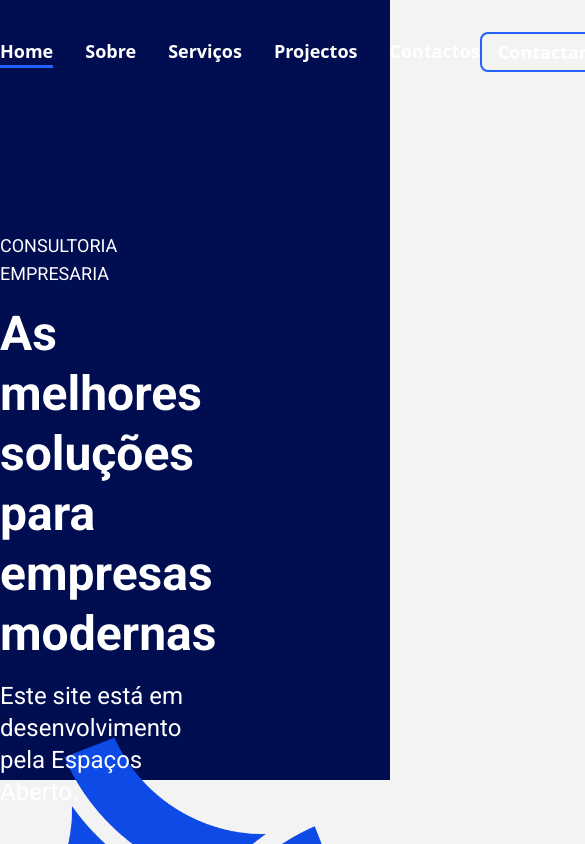
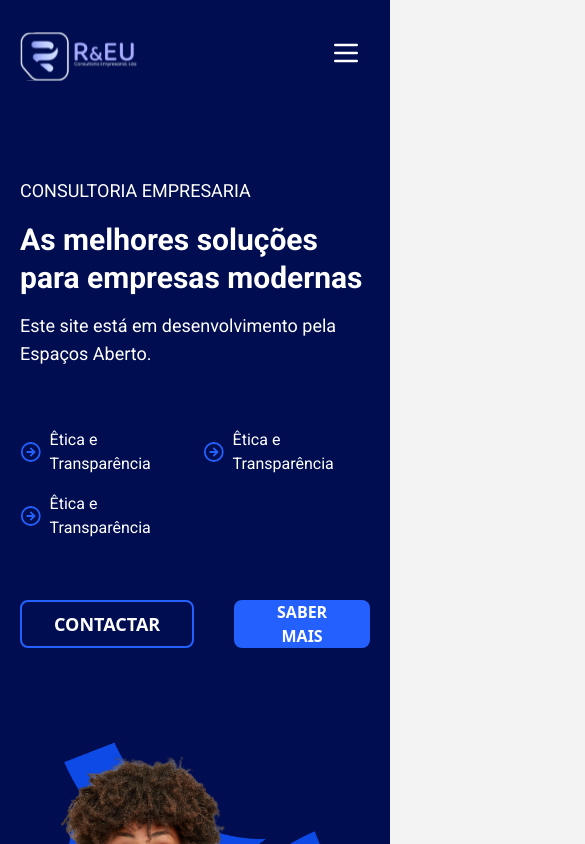
Before and after one commit to mindangola/reu, a Next.js app: page / in a window 390 px wide. Shown: the top 844 px of the page, 585 px wide, since content can reach past the window. Built offline with nearby package versions, Linux system fonts and the light colour scheme; grey boxes are pictures that could not be loaded.

Commit message:
making page be responsive

```diff
--- a/src/app/globals.css
+++ b/src/app/globals.css
@@ -127,3 +127,7 @@ body {
     @apply bg-background text-foreground;
   }
 }
+
+html {
+  scroll-behavior: smooth;
+}
--- a/src/components/About/index.tsx
+++ b/src/components/About/index.tsx
@@ -21,9 +21,9 @@ export function AboutSection() {
                   Conheça nossa história
                 </h2>
               </div>
-              <div className="mb-12 max-w-[540px] lg:mb-0 animate-fade-up animate-once animate-duration-[2000ms]">
+              <div className="mb-12 md:max-w-[540px] lg:mb-0 animate-fade-up animate-once animate-duration-[2000ms]">
                 <p className="mb-10 text-base leading-relaxed text-body-color dark:text-dark-6">
-                A Kbusiness é uma empresa multiárea com presença nas áreas de Água & Saneamento, Agronegócio e Comunicação Visual. Atuamos como fornecedores estratégicos de soluções químicas, produtos agrícolas e serviços gráficos, sempre guiados por responsabilidade, inovação e compromisso com o cliente.
+                  A Kbusiness é uma empresa multiárea com presença nas áreas de Água & Saneamento, Agronegócio e Comunicação Visual. Atuamos como fornecedores estratégicos de soluções químicas, produtos agrícolas e serviços gráficos, sempre guiados por responsabilidade, inovação e compromisso com o cliente.
                 </p>
               </div>
 
--- a/src/components/Footer/index.tsx
+++ b/src/components/Footer/index.tsx
@@ -70,7 +70,7 @@ export function Footer() {
           <span className="text-sm sm:text-center text-white">
             © 2023{' '}
             <Link href="/" className="hover:underline">
-              Regulariza
+              R&EU
             </Link>
             . All Rights Reserved.
           </span>
--- a/src/components/Header/index.tsx
+++ b/src/components/Header/index.tsx
@@ -1,6 +1,6 @@
 'use client'
 
-import { ArrowRightCircle } from 'lucide-react'
+import { ArrowRightCircle, MenuIcon } from 'lucide-react'
 import Link from 'next/link'
 import { usePathname } from 'next/navigation'
 
@@ -11,25 +11,26 @@ export function Header() {
     { href: '/', name: 'Home' },
     { href: '#sobre', name: 'Sobre' },
     { href: '#servicos', name: 'Serviços' },
-    { href: '#projectos', name: 'Projectos' },
     { href: '#contactos', name: 'Contactos' },
   ]
 
   return (
-    <div className="h-[780px] flex flex-col bg-cover relative bg-primary">
+    <div className="xl:h-[880px] flex flex-col overflow-hidden bg-cover relative bg-primary">
       <header className="w-full py-8 z-30 sticky">
-        <div className="max-w-6xl mx-auto flex items-center justify-between">
+        <div className="max-w-6xl mx-auto px-5 sm:px-8 xl:px-0 flex items-center justify-between">
           <div className="w-48">
-            <img src="/assets/logo.svg" alt="logo" />
+            <Link href="/">
+              <img src="/assets/logo.svg" alt="logo" />
+            </Link>
           </div>
 
-          <nav className="flex items-center">
+          <nav className="md:flex items-center hidden">
             <ul className="flex gap-8">
               {links.map((link) => {
                 return (
                   <li
                     key={link.href}
-                    className={`text-lg  font-sans ${pathname.includes(link.href) ? 'text-white border-b-3 border-secondary' : 'text-white'} hover:text-primary font-bold`}
+                    className={`text-lg  font-sans ${pathname.includes(link.href) ? 'text-white border-b-3 border-secondary' : 'text-white'} hover:border-b-3 hover:border-secondary transition-all font-bold`}
                   >
                     <Link href={link.href}>{link.name}</Link>
 
@@ -39,25 +40,32 @@ export function Header() {
             </ul>
           </nav>
 
+          <div className='block md:hidden'>
+            <button className='w-10 text-white h-10'>
+              <MenuIcon size={32}/>
+            </button>
+          </div>
 
 
-          <Link href="#contactos">
-            <button className="border-2 font-sans text-lg  border-secondary font-bold h-10 rounded-md flex items-center justify-center text-white px-4">
-              Contactar
-            </button>
-          </Link>
+          <div className='hidden lg:flex'>
+            <Link href="#contactos">
+              <button className="border-2 font-sans text-lg cursor-pointer hover:bg-secondary transition-colors  border-secondary font-bold h-10 rounded-md flex items-center justify-center text-white px-4">
+                Contactar
+              </button>
+            </Link>
+          </div>
         </div>
       </header>
 
       <div className="w-full flex-1 z-20">
-        <div className="max-w-6xl mx-auto h-full flex justify-between">
-          <div className="w-1/2 max-w-[665px]  pt-32 flex flex-col">
+        <div className="max-w-6xl mx-auto h-full relative flex px-5 sm:px-8 xl:px-0 flex-col md:flex-row justify-between">
+          <div className="w-full md:w-1/2 max-w-[665px] py-16  md:py-28  xl:py-32 flex flex-col">
             <p className="uppercase text-white mb-4 text-lg">consultoria empresaria</p>
-            <h1 className="text-5xl text-white font-bold leading-tight mb-4">
+            <h1 className="text-3xl md:text-4xl lg:text-5xl text-white font-bold leading-tight mb-4">
               As melhores soluções para empresas modernas
             </h1>
 
-            <h3 className="text-white text-2xl max-w-[649px]">
+            <h3 className="text-white text-lg sm:text-2xl max-w-[649px]">
               Este site está em desenvolvimento pela Espaços Aberto.
             </h3>
 
@@ -78,22 +86,22 @@ export function Header() {
 
             <div className="flex gap-10 mt-15">
               <Link href="#contactos">
-                <button className="border-2 font-sans text-lg uppercase  border-secondary font-bold h-12 rounded-md flex items-center justify-center text-white px-8">
+                <button className="border-2 font-sans cursor-pointer hover:bg-secondary transition-colors text-lg uppercase  border-secondary font-bold h-12 rounded-md flex items-center justify-center text-white px-8">
                   Contactar
                 </button>
               </Link>
 
               <Link href="#sobre">
-                <button className="bg-secondary uppercase font-bold font-sans h-12 rounded-md flex items-center justify-center text-white px-8">
+                <button className="bg-secondary uppercase cursor-pointer hover:bg-secondary/70 transition-colors font-bold font-sans h-12 rounded-md flex items-center justify-center text-white px-8">
                   Saber Mais
                 </button>
               </Link>
             </div>
           </div>
 
-          <div className='w-[50%] flex flex-col h-full items-end justify-end'>
-            <img src="/assets/woman-hero.png" alt="" className='w-full' />
-            <img src="/assets/element.png" alt="" className='-translate-x-10 absolute -z-10' />
+          <div className='md:w-[50%] flex mt-10 md:mt-0 flex-col h-full items-center md:items-end justify-end'>
+            <img src="/assets/woman-hero.png" alt="" className='w-full md:w-[55%] lg:w-[60%] lg:-right-8 xl:-right-20 bottom-0 md:absolute ' />
+            <img src="/assets/element.png" alt="" className='-translate-x-10 absolute bottom-0 -z-10' />
           </div>
         </div>
       </div>
--- a/src/components/Service/ServiceCard.tsx
+++ b/src/components/Service/ServiceCard.tsx
@@ -3,9 +3,7 @@ import Link from "next/link";
 export function ServiceCard() {
     return (
         <div className="bg-white space-y-4 p-13 overflow-hidden rounded-md shadow-md">
-            <div className="text-white rounded-full text-3xl mb-2">
-              <img src="/assets/service1.jpg" alt="Service 1" className="w-full" />
-            </div>
+
             <div className="mt-4">
                 <h3 className="text-2xl text-primary mb-4 font-bold">
                     Gestão de Activos Imobiliários
--- a/src/components/Service/index.tsx
+++ b/src/components/Service/index.tsx
@@ -3,8 +3,8 @@ import { ServiceCard } from './ServiceCard'
 export function Service() {
   return (
     <section id="servicos" className="py-16 md:py-24 lg:py-28 xl:py-32 bg-cover">
-      <div className="max-w-6xl w-full flex flex-col items-center mx-auto">
-        <div className="w-full flex items-center justify-between mb-10">
+      <div className="max-w-6xl w-full flex flex-col px-5 sm:px-8 xl:px-0 items-center mx-auto">
+        <div className="w-full flex flex-col md:flex-row md:items-center justify-between mb-10">
           <div>
             <p className='uppercase text-primary-muted-foreground text-lg'>serviços</p>
             <h2 className="mb-4 flex-none space-x-2 items-center text-3xl font-semibold leading-tight text-primary sm:text-[40px] sm:leading-[1.2]">
@@ -12,7 +12,7 @@ export function Service() {
               para o seu negócio
             </h2>
           </div>
-          <p className="text-primary-muted-foreground font-sans w-1/2">
+          <p className="text-primary-muted-foreground font-sans md:w-1/2">
             Oferecemos um portfólio completo de serviços voltados para a
             valorização e o crescimento do setor imobiliário e financeiro em
             Angola.
--- a/src/components/TestemonialsSection/TestemonialCard.tsx
+++ b/src/components/TestemonialsSection/TestemonialCard.tsx
@@ -17,10 +17,10 @@ export function TestemonialCard({ testemonial }: TestemonialCardProps) {
   return (
     <div
       className={clsx(
-        'w-full max-w-5xl p-8  md:p-10 lg:p-10 bg-white h-96  md:h-[490px] gap-8 sm:gap-8  group  shadow-lg  rounded-2xl flex flex-col md:flex-row items-center justify-center',
+        'w-full max-w-5xl p-8  md:p-10 lg:p-10 bg-white md:h-96 lg:h-[490px] gap-8 sm:gap-8  group  shadow-lg  rounded-2xl flex flex-col md:flex-row md:items-center justify-center',
       )}
     >
-      <div className='bg-primary w-full flex-none  md:w-[400px] md:h-[400px]'>
+      <div className='bg-primary flex-none w-[200px] h-[200px] md:w-[300px] md:h-[300px] lg:w-[400px] lg:h-[400px]'>
           <Image
               src={String(testemonial.image)}
               alt="Icon"
```
